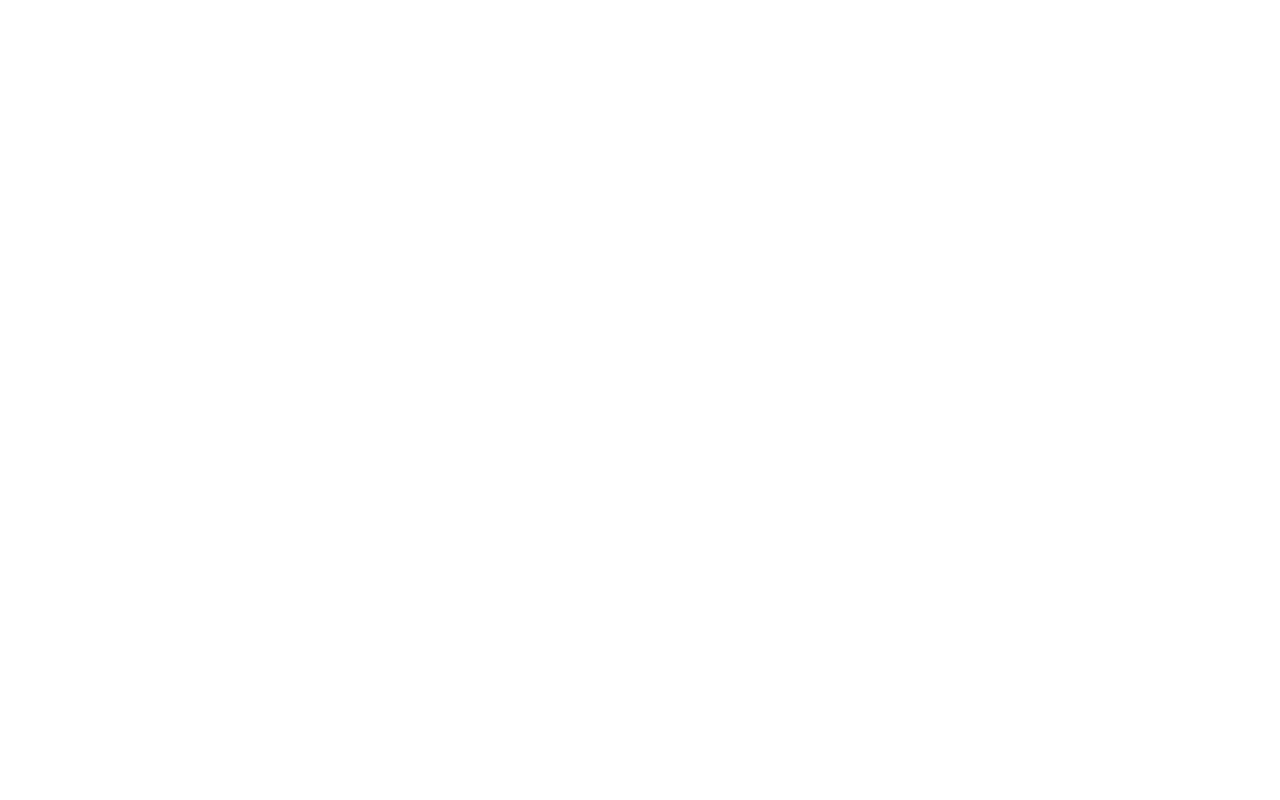
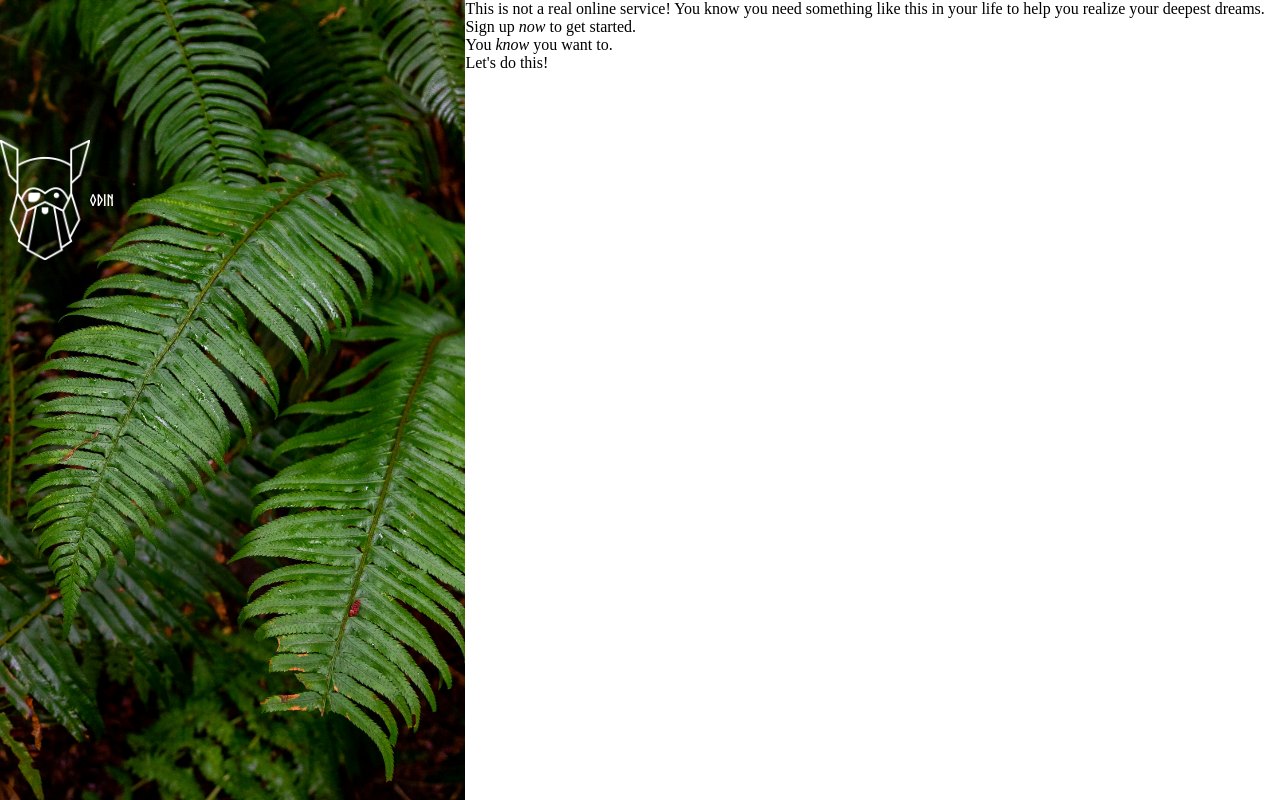
Before and after one commit to WongtonMein/odin-sign-up-form, a plain HTML site: page index.html in a window 1280 px wide. Drawn offline with Linux system fonts and the light colour scheme.

Commit message:
Set background image position

```diff
--- a/index.html
+++ b/index.html
@@ -3,9 +3,48 @@
 <head>
     <meta charset="UTF-8">
     <meta name="viewport" content="width=device-width, initial-scale=1.0">
-    <title>Document</title>
+    <title>Odin Sign-up Form</title>
+    <link rel="stylesheet" href="style.css">
 </head>
 <body>
+    <div class="images">
+        <!-- <span class="fern-background"></span> -->
+        <!-- <img src="./img/halie-west-25xggax4bSA-unsplash.jpg" class="background-ferns"/> -->
+        <span class="logo-banner">
+            <img src="./img/odin-lined.png" class="logo-img"/>
+            <p class="logo-text">ODIN</p>
+        </span>
+    </div>
+    <div class="text-area">
+        <p>This is not a real online service! You know you need something like this in your life to help you realize your deepest dreams. Sign up <em>now</em> to get started.</p>
+        <p>You <em>know</em> you want to.</p>
+        <form action="">
+            <fieldset>
+                <legend>Let's do this!</legend>
+
+            </fieldset>
+        </form>
+        <p></p>
+    </div>
+    <!--
+    DIV 1
+        LEAF BACKGROUND IMG
+        ODIN LINED IMG
+        LEAF BACKGROUND CREDITS BOTTOM OF LEAF IMG
+
+    DIV 2
+        PARAGRAPH 1i
+        SIGN UP FORM
+            FIRST NAME
+            LAST NAME
+            EMAIL
+            PHONE NUMBER
+            PASSWORD
+            CONFIRM PASSWORD
+        CREATE ACCOUNT
+        "Already have an account? Log in"
+
+    -->
 
 </body>
 </html>
--- a/style.css
+++ b/style.css
@@ -1,13 +1,78 @@
+/*
+    "Create Account" button color: #596D48;
+    Input field border color: #E5E7EB;
+    input:invalid : red border;
+    input:focus : blue border, box-shadow (subtle)
+
+*/
+
 /* Basic setup */
 @font-face {
     font-family: 'norsebold';
-    src: url('norse-bold-webfont.woff2') format('woff2'),
-         url('norse-bold-webfont.woff') format('woff');
+    src: url('./fonts/norse-bold-webfont.woff2') format('woff2'),
+         url('./fonts/norse-bold-webfont.woff') format('woff');
     font-weight: normal;
     font-style: normal;
 
 }
 
-
+* {
+    margin: 0;
+    padding: 0;
+    border: 0;
+}
 
 /* Specific CSS styling */
+
+body {
+    display: flex;
+}
+
+.images {
+    height: 100vh;
+    width: 40vw;
+    background-image: url("./img/halie-west-25xggax4bSA-unsplash.jpg");
+    background-size: contain;
+    background-repeat: no-repeat;
+    background-attachment: fixed;
+    background-position: -8%;
+
+}
+
+.fern-background {
+    background-position: -25%;
+}
+
+.background-ferns {
+    display: block;
+    height: 100vh;
+    min-width: 25vw;
+    /* left: 100px; */
+}
+
+.logo-banner {
+    display: flex;
+    align-items: center;
+    /* justify-content: center; */
+    align-content: center;
+    position: absolute;
+    top: 20vh;
+    /* left: 0; */
+    background-color: rgb(255, 255, 255 / 50%);
+    max-height: 10vh;
+}
+
+.logo-img {
+    max-height: 15vh;
+    width: auto;
+}
+
+.logo-text {
+    font-family: norsebold;
+    color: white;
+    font-size: 100%;
+}
+
+.text-area {
+    width: 70vw;
+}
```
